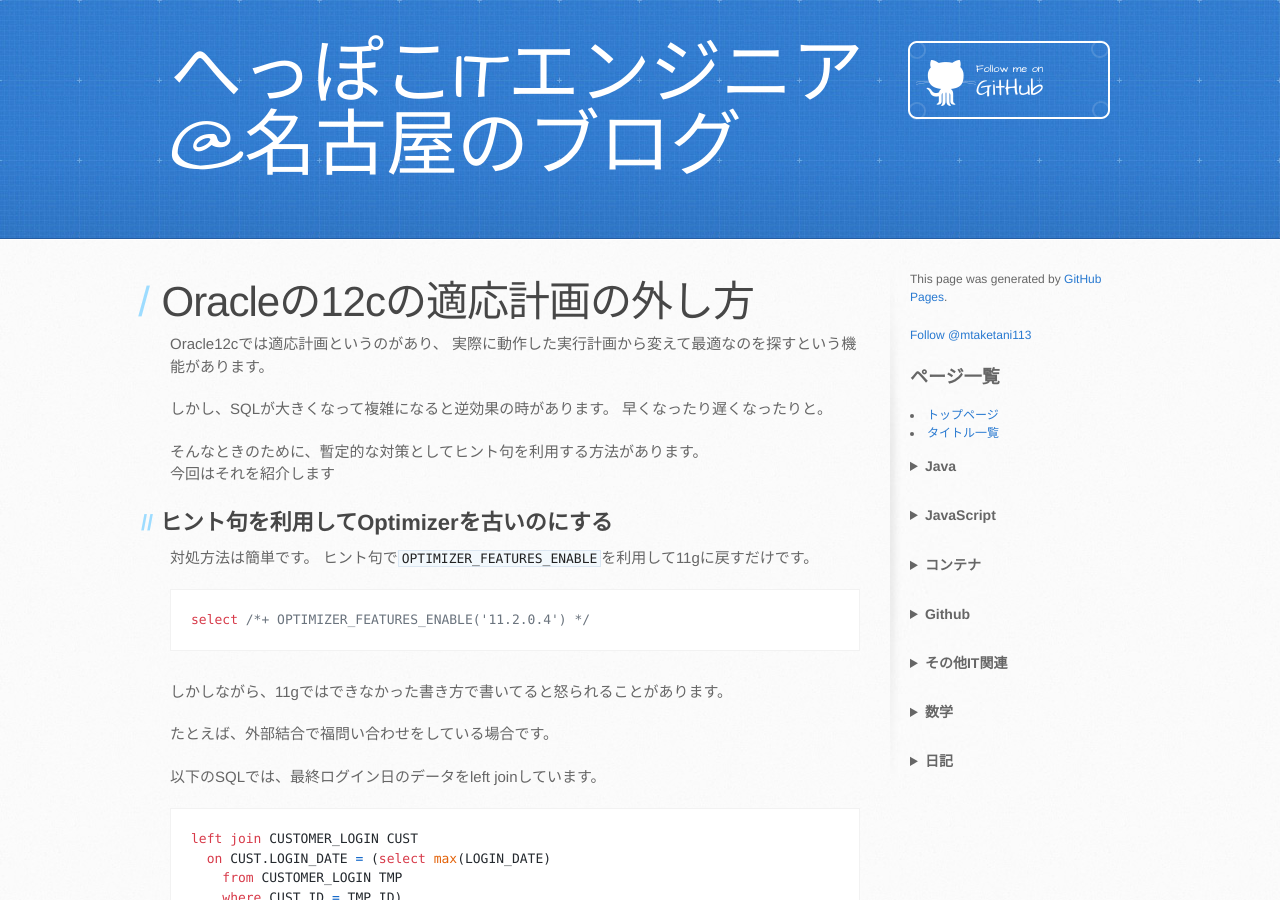
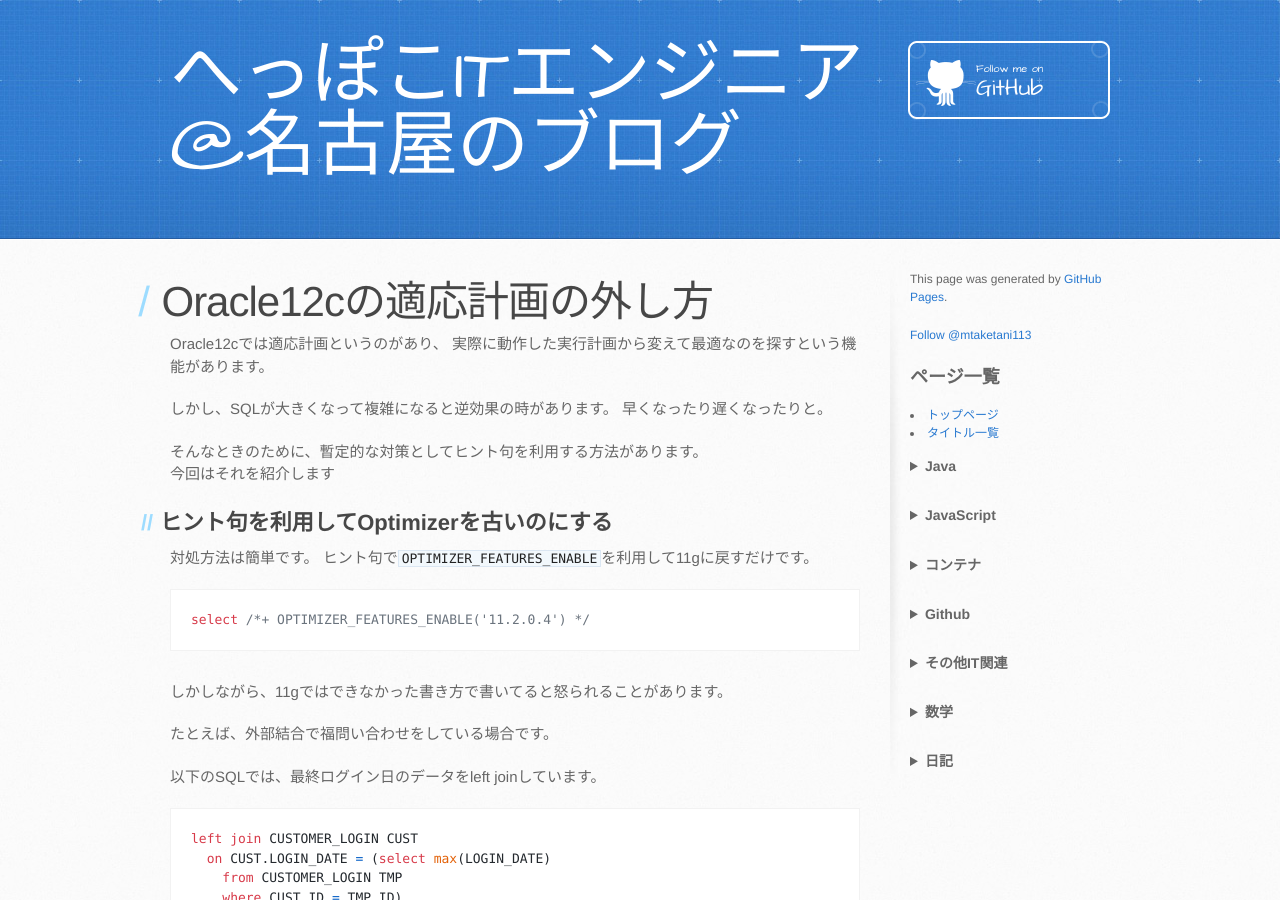
Before and after one commit to mtaketani113/mtaketani113.github.io, a Jekyll site: the page built from it/other/oracleAdaptiveExePlan.md, in a window 1280 px wide and 900 px high. Built offline with Jekyll 4.4.1, drawn with Linux system fonts in a browser that asks for light colours; nearby versions of some CDN libraries; comment, search, counter and statistics services are not loaded; the repository's description, which GitHub fills in, is left out.

Commit message:
不要な文字を削除

```diff
--- a/it/other/oracleAdaptiveExePlan.md
+++ b/it/other/oracleAdaptiveExePlan.md
@@ -1,7 +1,7 @@
 ---
 layout: default
-title: Oracleの12cの適応計画の外し方
-description: Oracleで12cの適応計画というのがあり、それが逆効果の時があります。そうなったときの簡単な対処方法を記載します。
+title: Oracle12cの適応計画の外し方
+description: Oracle12cでは適応計画というのがあり、それが逆効果の時があります。そうなったときの簡単な対処方法を記載します。
 category: IT
 created_at: 2023-04-23
 last_modifeid_at: 2023-04-23
```
